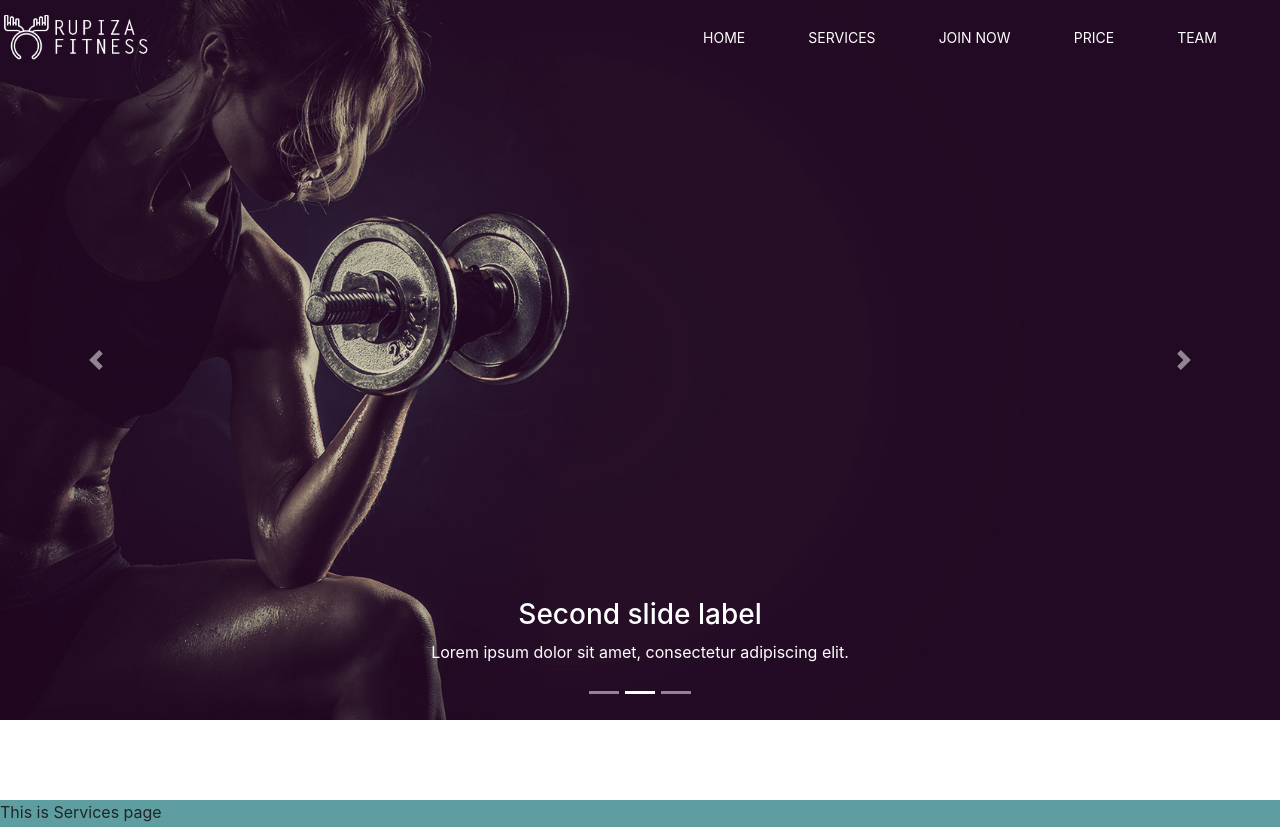
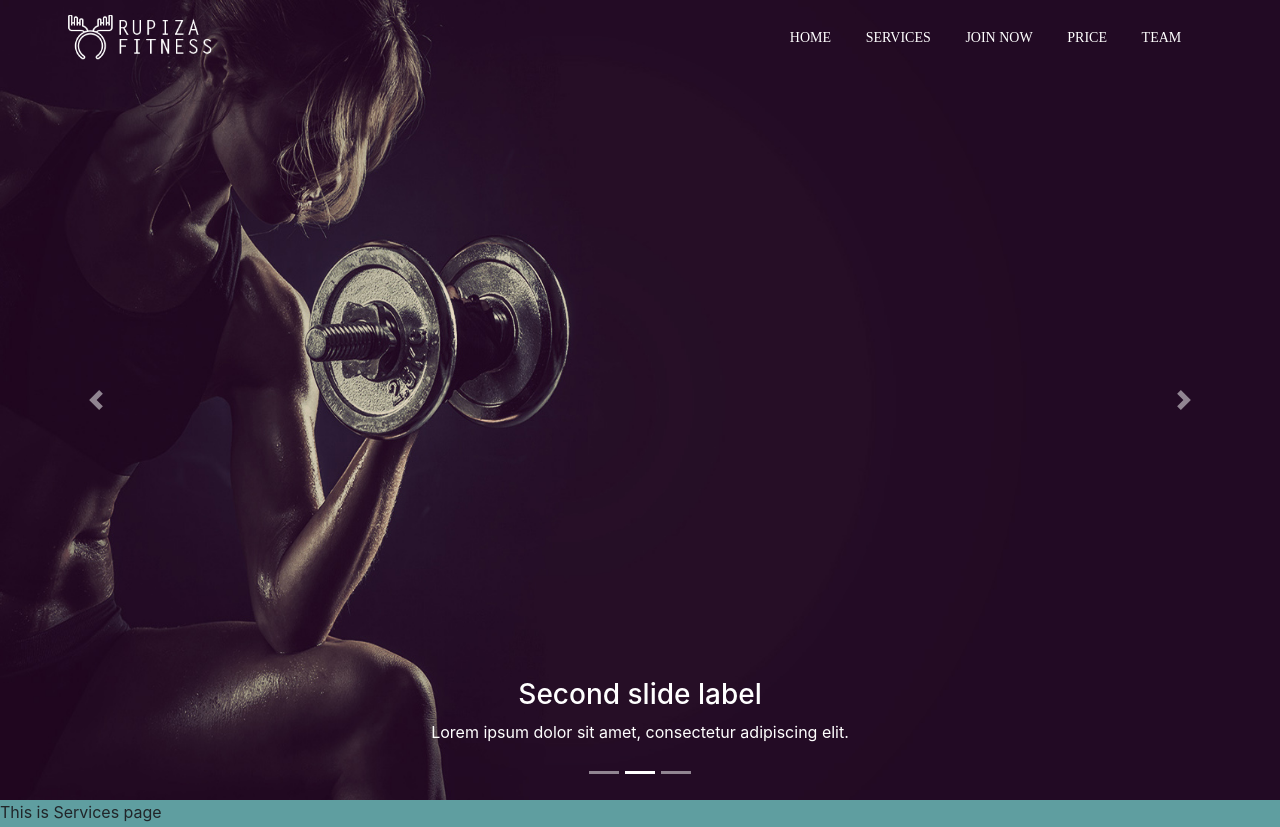
Before and after one commit to abdulmoizshaikh/Gatsby-Fitness-app, a Gatsby site: page / in a window 1280 px wide. Shown: the top 827 px of the page. Built offline with nearby package versions, Linux system fonts and the light colour scheme; Gatsby itself is replaced by a stand-in of ours.

Commit message:
header updated and home page completed

```diff
--- a/src/components/header.js
+++ b/src/components/header.js
@@ -16,7 +16,7 @@ export default function Header() {
   }
   return (
     <nav id="navbar">
-      {/* <div id="header-content"> */}{" "}
+      <div className="content">
         <div id="fitness-logo-wrapper">
           <img src={images.fitnesslogo} alt="fitness logo" id="fitness-logo" />
         </div>
@@ -25,7 +25,7 @@ export default function Header() {
             <ListItem to={to} title={title} />
           ))}
         </ul>
-      {/* </div> */}
+      </div>
     </nav>
   )
 }
--- a/src/pages/home.js
+++ b/src/pages/home.js
@@ -5,10 +5,10 @@ import * as images from '../../assets/images'
 export default function Home() {
     return (
         <div id="home">
-            <Carousel>
+            <Carousel >
                 <Carousel.Item>
                     <img
-                        className="d-block w-100"
+                        className="d-block w-100 vh-100"
                         src={images.banner1}
                         alt="First slide"
                     />
@@ -17,9 +17,9 @@ export default function Home() {
                         <p>Nulla vitae elit libero, a pharetra augue mollis interdum.</p>
                     </Carousel.Caption>
                 </Carousel.Item>
-                <Carousel.Item>
+                <Carousel.Item className="carousel-item">
                     <img
-                        className="d-block w-100"
+                        className="d-block w-100 vh-100"
                         src={images.banner2}
                         alt="Third slide"
                     />
@@ -31,7 +31,7 @@ export default function Home() {
                 </Carousel.Item>
                 <Carousel.Item>
                     <img
-                        className="d-block w-100"
+                        className="d-block w-100 vh-100"
                         src={images.banner3}
                         alt="Third slide"
                     />
--- a/src/pages/index.js
+++ b/src/pages/index.js
@@ -7,7 +7,7 @@ import Services from './services';
 import JoinNow from './joinNow';
 import Price from './price';
 import Team from './team';
-// import Footer from "./footer";
+import Footer from "./footer";
 /**
  * Bootstrap global style.css
  */
@@ -24,7 +24,7 @@ export default function Main() {
       <JoinNow />
       <Price />
       <Team />
-      {/* <Footer /> */}
+      <Footer />
       {/* </div> */}
     </div>)
 }
--- a/src/styles/styles.css
+++ b/src/styles/styles.css
@@ -22,7 +22,7 @@ html {
 
 /* Handle on hover */
 ::-webkit-scrollbar-thumb:hover {
-    background: rgba(51, 51, 51, 0.8);
+  background: rgba(51, 51, 51, 0.8);
 }
 
 p {
@@ -34,6 +34,14 @@ p {
 .text-center {
   text-align: center;
 }
+
+.content {
+  width: 90%;
+  margin: 0 auto;
+  display: flex;
+  justify-content: space-between;
+}
+
 
 /* main */
 
@@ -59,7 +67,6 @@ ul > a {
 
 nav#navbar {
   width: 100%;
-  background-color: rgba(51, 51, 51, 0.8);
   height: 75px;
   position: fixed;
   top: 0;
@@ -69,15 +76,9 @@ nav#navbar {
   display: flex;
 }
 
-/* div#header-content {
-    width: 90%;
-    margin: 0 auto;
-    display: flex;
-    justify-content: space-between;
-} */
 
 div#fitness-logo-wrapper {
-  width: 50%;
+  width: 60%;
   display: flex;
   justify-content: left;
   align-items: center;
@@ -90,7 +91,7 @@ img#fitness-logo {
 }
 
 ul#header-list {
-  width: 50%;
+  width: 40%;
   display: flex;
   justify-content: space-evenly;
   list-style: none;
@@ -104,6 +105,7 @@ ul#header-list {
   text-decoration: none;
   color: white;
   font-size: 14px;
+  font-family: 'Raleway-Light';
 }
 
 #header-listItem::after {
@@ -113,10 +115,13 @@ ul#header-list {
 /* home section */
 
 div#home {
+}
+.carousel-item{
+  background-image: url('../../assets/images/bg_pattern.png');
+}
+.vh-100 {
   height: 100vh;
-  /* background-image: url('../../assets/images/bg_pattern.png'); */
 }
-
 /* services section */
 
 div#services {
```
Lines whose indentation alone changed are shown as unchanged.
